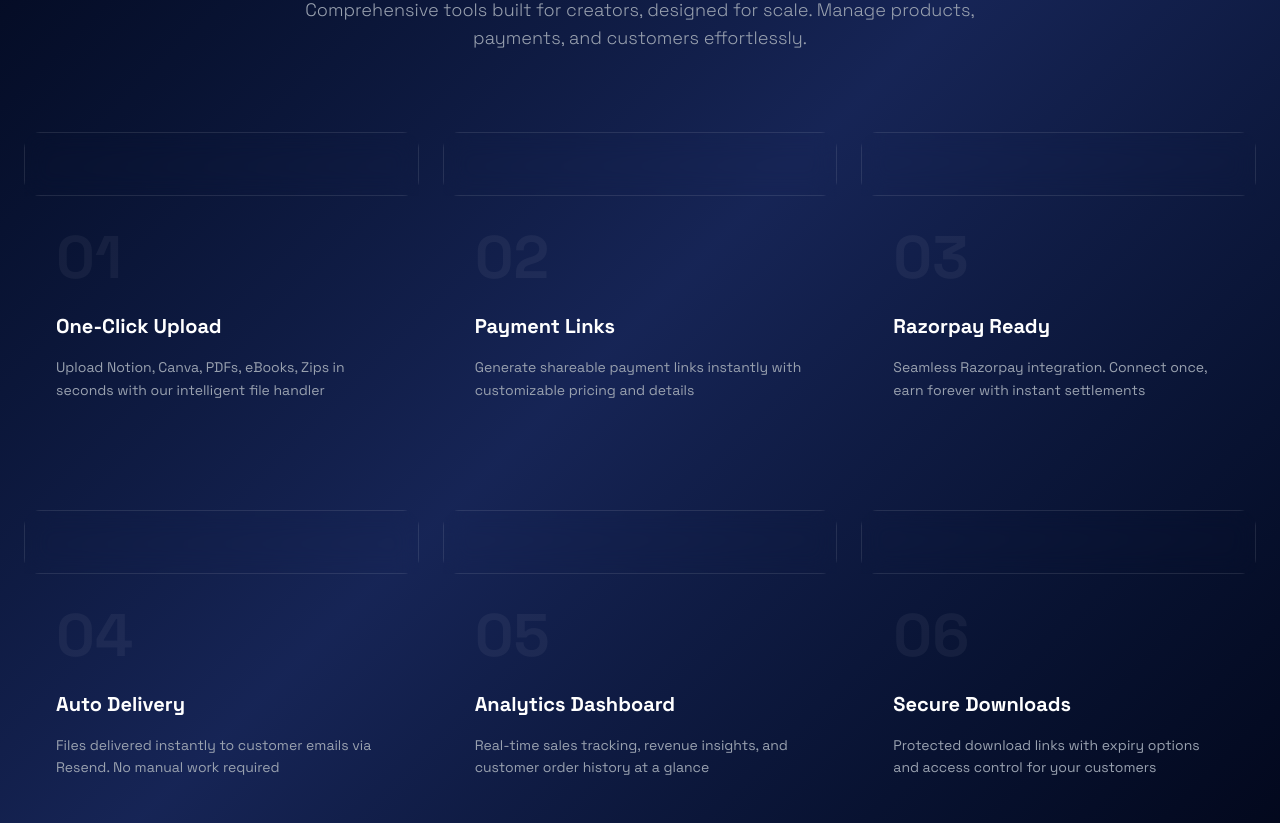
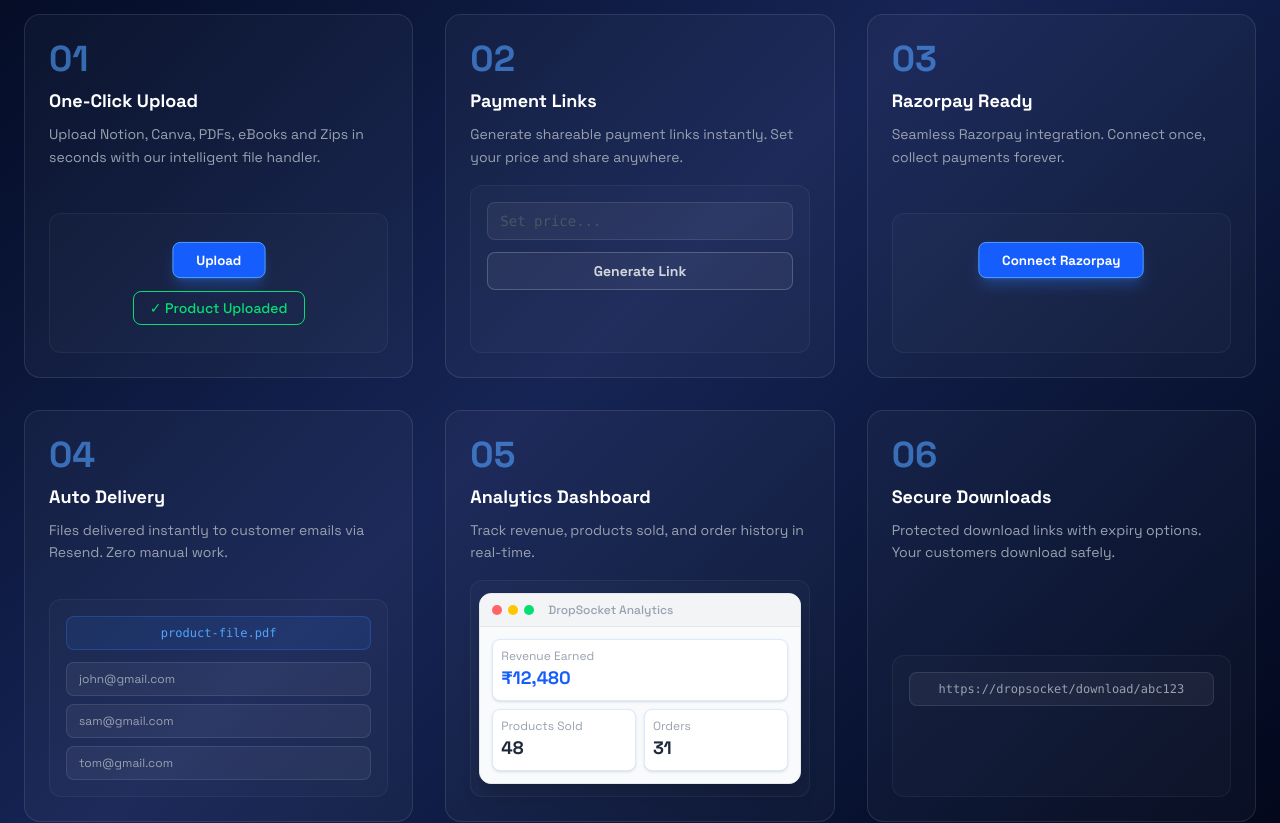
Before and after one commit to nishalcode0/dropsocket, a React (Vite) app in the folder frontend/: page / in a window 1280 px wide. Shown: the part 1120-1943 px from the top of the page. Built offline with nearby package versions, Linux system fonts and the light colour scheme.

Commit message:
Finished full Hero Section design(Landing Page)

```diff
--- a/frontend/src/components/landing/Features.jsx
+++ b/frontend/src/components/landing/Features.jsx
@@ -1,114 +1,409 @@
-import React from 'react';
+import React, { useEffect, useState, useRef } from 'react';
+
+function UploadAnimation() {
+  const [clicked, setClicked] = useState(false);
+  const [done, setDone] = useState(false);
+
+  useEffect(() => {
+    const run = () => {
+      setClicked(false);
+      setDone(false);
+      setTimeout(() => setClicked(true), 800);
+      setTimeout(() => setDone(true), 1400);
+      setTimeout(() => {
+        setClicked(false);
+        setDone(false);
+      }, 3500);
+    };
+    run();
+    const interval = setInterval(run, 4000);
+    return () => clearInterval(interval);
+  }, []);
+
+  return (
+    <div className="flex flex-col items-center gap-3 py-4">
+      <button
+        className={`px-6 py-2 rounded-lg text-sm font-semibold transition-all duration-300 border
+          ${clicked
+            ? 'bg-blue-600 border-blue-400 scale-95 text-white shadow-lg shadow-blue-500/30'
+            : 'bg-white/5 border-white/20 text-gray-300'
+          }`}
+      >
+        Upload
+      </button>
+      <span
+        className={`text-sm font-medium border rounded-lg px-4 py-1.5 transition-all duration-500
+          ${done
+            ? 'opacity-100 border-green-400 text-green-400 translate-y-0'
+            : 'opacity-0 border-transparent text-green-400 translate-y-2'
+          }`}
+      >
+        ✓ Product Uploaded
+      </span>
+    </div>
+  );
+}
+
+function PaymentLinkAnimation() {
+  const [clicked, setClicked] = useState(false);
+  const [link, setLink] = useState('');
+  const [price, setPrice] = useState('');
+  const fullLink = 'dropsocket/you/product/01';
+  const fullPrice = '₹299';
+
+  useEffect(() => {
+    const run = () => {
+      setClicked(false);
+      setLink('');
+      setPrice('');
+      setTimeout(() => {
+        let i = 0;
+        const pi = setInterval(() => {
+          setPrice(fullPrice.slice(0, i + 1));
+          i++;
+          if (i >= fullPrice.length) clearInterval(pi);
+        }, 80);
+      }, 600);
+      setTimeout(() => setClicked(true), 1400);
+      setTimeout(() => {
+        let i = 0;
+        const li = setInterval(() => {
+          setLink(fullLink.slice(0, i + 1));
+          i++;
+          if (i >= fullLink.length) clearInterval(li);
+        }, 40);
+      }, 1800);
+      setTimeout(() => {
+        setClicked(false);
+        setLink('');
+        setPrice('');
+      }, 5000);
+    };
+    run();
+    const interval = setInterval(run, 5500);
+    return () => clearInterval(interval);
+  }, []);
+
+  return (
+    <div className="flex flex-col gap-3 py-4 w-full px-2">
+      <div className="bg-white/5 border border-white/10 rounded-lg px-3 py-2 text-sm text-blue-300 font-mono min-h-[36px]">
+        {price || <span className="text-gray-600">Set price...</span>}
+      </div>
+      <button
+        className={`px-5 py-2 rounded-lg text-sm font-semibold transition-all duration-300 border w-full
+          ${clicked
+            ? 'bg-blue-600 border-blue-400 scale-95 text-white shadow-lg shadow-blue-500/30'
+            : 'bg-white/5 border-white/20 text-gray-300'
+          }`}
+      >
+        Generate Link
+      </button>
+      <div
+        className={`text-xs font-mono text-blue-400 border border-blue-500/30 rounded-lg px-3 py-2 bg-blue-500/10 transition-all duration-700
+          ${link ? 'opacity-100 translate-y-0' : 'opacity-0 translate-y-2'}`}
+      >
+        https://{link}
+      </div>
+    </div>
+  );
+}
+
+function RazorpayAnimation() {
+  const [clicked, setClicked] = useState(false);
+  const [connected, setConnected] = useState(false);
+
+  useEffect(() => {
+    const run = () => {
+      setClicked(false);
+      setConnected(false);
+      setTimeout(() => setClicked(true), 800);
+      setTimeout(() => setConnected(true), 1500);
+      setTimeout(() => {
+        setClicked(false);
+        setConnected(false);
+      }, 4000);
+    };
+    run();
+    const interval = setInterval(run, 4500);
+    return () => clearInterval(interval);
+  }, []);
+
+  return (
+    <div className="flex flex-col items-center gap-3 py-4">
+      <button
+        className={`px-6 py-2 rounded-lg text-sm font-semibold transition-all duration-300 border
+          ${clicked
+            ? 'bg-blue-600 border-blue-400 scale-95 text-white shadow-lg shadow-blue-500/30'
+            : 'bg-white/5 border-white/20 text-gray-300'
+          }`}
+      >
+        Connect Razorpay
+      </button>
+      <span
+        className={`text-sm font-medium border rounded-lg px-4 py-1.5 transition-all duration-500
+          ${connected
+            ? 'opacity-100 border-green-400 text-green-400 translate-y-0'
+            : 'opacity-0 border-transparent translate-y-2'
+          }`}
+      >
+        ✓ Razorpay Connected
+      </span>
+    </div>
+  );
+}
+
+function DeliveryAnimation() {
+  const [step, setStep] = useState(0);
+  const emails = ['john@gmail.com', 'sam@gmail.com', 'tom@gmail.com'];
+
+  useEffect(() => {
+    const run = () => {
+      setStep(0);
+      setTimeout(() => setStep(1), 800);
+      setTimeout(() => setStep(2), 1600);
+      setTimeout(() => setStep(3), 2400);
+      setTimeout(() => setStep(0), 5000);
+    };
+    run();
+    const interval = setInterval(run, 5500);
+    return () => clearInterval(interval);
+  }, []);
+
+  return (
+    <div className="flex flex-col gap-2 py-4 w-full px-2">
+      <div className="text-xs font-mono text-blue-400 border border-blue-500/30 rounded-lg px-3 py-2 bg-blue-500/10 mb-1 text-center">
+        product-file.pdf
+      </div>
+      {emails.map((email, i) => (
+        <div
+          key={email}
+          className={`flex items-center justify-between text-xs px-3 py-2 rounded-lg border transition-all duration-500
+            ${step > i
+              ? 'border-green-400 text-green-400 bg-green-400/10'
+              : 'border-white/10 text-gray-400 bg-white/5'
+            }`}
+        >
+          <span>{email}</span>
+          <span
+           className={`transition-all duration-500 ${
+           step > i ? 'opacity-100' : 'opacity-0'
+           }`}
+          >
+            ✓ Sent
+          </span>
+        </div>
+      ))}
+    </div>
+  );
+}
+
+function AnalyticsAnimation() {
+  return (
+    <div className="py-3 w-full">
+      <div className="bg-white rounded-xl overflow-hidden shadow-xl border border-gray-200">
+        {/* Mac title bar */}
+        <div className="flex items-center gap-1.5 px-3 py-2 bg-gray-100 border-b border-gray-200">
+          <div className="w-2.5 h-2.5 rounded-full bg-red-400" />
+          <div className="w-2.5 h-2.5 rounded-full bg-yellow-400" />
+          <div className="w-2.5 h-2.5 rounded-full bg-green-400" />
+          <span className="text-xs text-gray-400 ml-2 font-medium">DropSocket Analytics</span>
+        </div>
+        {/* Content */}
+        <div className="p-3 grid grid-cols-2 gap-2 bg-gray-50">
+          <div className="bg-white rounded-lg p-2 border border-blue-100 shadow-sm col-span-2">
+            <p className="text-xs text-gray-400">Revenue Earned</p>
+            <p className="text-lg font-bold text-blue-600">₹12,480</p>
+          </div>
+          <div className="bg-white rounded-lg p-2 border border-blue-100 shadow-sm">
+            <p className="text-xs text-gray-400">Products Sold</p>
+            <p className="text-lg font-bold text-gray-800">48</p>
+          </div>
+          <div className="bg-white rounded-lg p-2 border border-blue-100 shadow-sm">
+            <p className="text-xs text-gray-400">Orders</p>
+            <p className="text-lg font-bold text-gray-800">31</p>
+          </div>
+        </div>
+      </div>
+    </div>
+  );
+}
+
+function SecureDownloadAnimation() {
+  const [clicked, setClicked] = useState(false);
+  const [downloading, setDownloading] = useState(false);
+  const [done, setDone] = useState(false);
+
+  useEffect(() => {
+    const run = () => {
+      setClicked(false);
+      setDownloading(false);
+      setDone(false);
+      setTimeout(() => setClicked(true), 800);
+      setTimeout(() => setDownloading(true), 1400);
+      setTimeout(() => setDone(true), 2400);
+      setTimeout(() => {
+        setClicked(false);
+        setDownloading(false);
+        setDone(false);
+      }, 5000);
+    };
+    run();
+    const interval = setInterval(run, 5500);
+    return () => clearInterval(interval);
+  }, []);
+
+  return (
+    <div className="flex flex-col items-center gap-3 py-4 w-full px-2">
+      <div
+        className={`text-xs font-mono px-3 py-2 rounded-lg border w-full text-center transition-all duration-300 cursor-pointer
+          ${clicked
+            ? 'border-blue-400 text-blue-300 bg-blue-500/10 scale-95'
+            : 'border-white/10 text-gray-400 bg-white/5'
+          }`}
+      >
+        https://dropsocket/download/abc123
+      </div>
+      <div
+      className={`text-xs text-gray-400 transition-all duration-500 ${
+     downloading ? 'opacity-100' : 'opacity-0'
+      }`}
+      >
+        Downloading securely...
+      </div>
+      <span
+        className={`text-sm font-medium border rounded-lg px-4 py-1.5 transition-all duration-500
+          ${done
+            ? 'opacity-100 border-green-400 text-green-400 translate-y-0'
+            : 'opacity-0 border-transparent translate-y-2'
+          }`}
+      >
+        ✓ Download Complete
+      </span>
+    </div>
+  );
+}
+
+// ─── Main Features Component ──────────────────────────────────────
 
 export default function Features() {
+  const [visibleCards, setVisibleCards] = useState([]);
+  const cardRefs = useRef([]);
+
+  useEffect(() => {
+    const observers = cardRefs.current.map((ref, index) => {
+      const observer = new IntersectionObserver(
+        ([entry]) => {
+          if (entry.isIntersecting) {
+            setTimeout(() => {
+              setVisibleCards((prev) => [...new Set([...prev, index])]);
+            }, index * 100);
+          }
+        },
+        { threshold: 0.1 }
+      );
+      if (ref) observer.observe(ref);
+      return observer;
+    });
+    return () => observers.forEach((o) => o.disconnect());
+  }, []);
+
   const features = [
     {
-      id: 1,
+      number: '01',
       title: 'One-Click Upload',
-      description: 'Upload Notion, Canva, PDFs, eBooks, Zips in seconds with our intelligent file handler',
-      gradient: 'from-blue-500/20 to-cyan-500/10',
+      description: 'Upload Notion, Canva, PDFs, eBooks and Zips in seconds with our intelligent file handler.',
+      animation: <UploadAnimation />,
     },
     {
-      id: 2,
+      number: '02',
       title: 'Payment Links',
-      description: 'Generate shareable payment links instantly with customizable pricing and details',
-      gradient: 'from-purple-500/20 to-blue-500/10',
+      description: 'Generate shareable payment links instantly. Set your price and share anywhere.',
+      animation: <PaymentLinkAnimation />,
     },
     {
-      id: 3,
+      number: '03',
       title: 'Razorpay Ready',
-      description: 'Seamless Razorpay integration. Connect once, earn forever with instant settlements',
-      gradient: 'from-blue-500/20 to-indigo-500/10',
+      description: 'Seamless Razorpay integration. Connect once, collect payments forever.',
+      animation: <RazorpayAnimation />,
     },
     {
-      id: 4,
+      number: '04',
       title: 'Auto Delivery',
-      description: 'Files delivered instantly to customer emails via Resend. No manual work required',
-      gradient: 'from-cyan-500/20 to-blue-500/10',
+      description: 'Files delivered instantly to customer emails via Resend. Zero manual work.',
+      animation: <DeliveryAnimation />,
     },
     {
-      id: 5,
+      number: '05',
       title: 'Analytics Dashboard',
-      description: 'Real-time sales tracking, revenue insights, and customer order history at a glance',
-      gradient: 'from-purple-500/20 to-pink-500/10',
+      description: 'Track revenue, products sold, and order history in real-time.',
+      animation: <AnalyticsAnimation />,
     },
     {
-      id: 6,
+      number: '06',
       title: 'Secure Downloads',
-      description: 'Protected download links with expiry options and access control for your customers',
-      gradient: 'from-indigo-500/20 to-blue-500/10',
+      description: 'Protected download links with expiry options. Your customers download safely.',
+      animation: <SecureDownloadAnimation />,
     },
   ];
 
   return (
-    <section className="min-h-screen bg-gradient-to-br from-slate-950 via-blue-950 to-slate-950 px-6 py-24">
+    <section
+      id="features"
+      className="bg-gradient-to-br from-slate-950 via-blue-950 to-slate-950 px-6 py-24"
+    >
       <div className="max-w-7xl mx-auto">
-        {/* Section Header */}
+        {/* Header */}
         <div className="text-center mb-20 space-y-4">
-          <div className="inline-flex items-center gap-2 bg-blue-500/20 border border-blue-400/30 rounded-full px-4 py-2 w-fit mx-auto">
-            <span className="w-2 h-2 bg-blue-400 rounded-full"></span>
+          <div className="inline-flex items-center gap-2 bg-blue-500/10 border border-blue-400/20 rounded-full px-4 py-2 w-fit mx-auto">
+            <span className="w-2 h-2 bg-blue-400 rounded-full" />
             <span className="text-sm text-blue-300 font-medium">FEATURES</span>
           </div>
-          <h2 className="text-5xl lg:text-6xl font-bold text-white leading-tight">
+          <h2 className="text-4xl lg:text-5xl font-bold text-white leading-tight max-w-5xl mx-auto">
             Everything You Need to{' '}
             <span className="bg-gradient-to-r from-blue-400 via-blue-500 to-blue-600 bg-clip-text text-transparent">
               Scale Your Business
             </span>
           </h2>
           <p className="text-lg text-gray-400 max-w-2xl mx-auto font-light">
-            Comprehensive tools built for creators, designed for scale. Manage products, payments, and customers effortlessly.
+            Built for creators. Designed for scale.
           </p>
         </div>
 
-        {/* Features Grid */}
-        <div className="grid grid-cols-1 md:grid-cols-2 lg:grid-cols-3 gap-6">
+        {/* Cards Grid */}
+        <div className="grid grid-cols-1 md:grid-cols-2 lg:grid-cols-3 gap-8">
           {features.map((feature, index) => (
             <div
-              key={feature.id}
-              className="group relative overflow-hidden rounded-2xl transition-all duration-500"
+              key={index}
+              ref={(el) => (cardRefs.current[index] = el)}
+            className={`relative flex flex-col rounded-2xl
+            border border-white/10
+            bg-white/[0.03]
+            p-6 transition-all duration-700 hover:border-blue-400/20 hover:bg-white/[0.05]
+            ${
+            visibleCards.includes(index)
+            ? 'opacity-100 translate-y-0'
+          : 'opacity-0 translate-y-10'
+          }`}
             >
-              {/* Background with gradient */}
-              <div
-                key={feature.id}
-                className="group relative overflow-hidden rounded-2xl transition-all duration-500"
-                syle = {{
-                  Background:`linear-gradient(to bottom right, rgba(59,130,246,0.1), rgba(34,197,94,0.05))`,
-                }}
-                >
-                {/* Background*/}
-                <div className="absolute inset-0 backdrop-blur-md border border-white/10 group-hover:border-blue-400/40 transition-all duration-500" />
-
-                {/* Content */}
-                <div className="relative p-8 h-full flex flex-col z-10">
-
-                </div>
-              </div>
-              {/* Content */}
-              <div className="relative p-8 h-full flex flex-col z-10">
-                {/* Number indicator */}
-                <div className="text-6xl font-bold text-white/5 mb-6 group-hover:text-blue-400/10 transition-colors duration-500">
-                  {String(index + 1).padStart(2, '0')}
-                </div>
+              {/* Number */}
+              <span className="text-4xl font-bold text-blue-400/60 mb-2">
+                {feature.number}
+              </span>
 
               {/* Title */}
-                <h3 className="text-xl font-semibold text-white mb-4 group-hover:text-blue-300 transition-colors duration-500">
+              <h3 className="text-lg font-semibold text-white mb-2">
                 {feature.title}
               </h3>
 
               {/* Description */}
-                <p className="text-gray-400 text-sm leading-relaxed flex-grow group-hover:text-gray-300 transition-colors duration-500">
+              <p className="text-sm text-gray-400 leading-relaxed mb-4">
                 {feature.description}
               </p>
 
-                {/* Hover arrow */}
-                <div className="mt-6 flex items-center gap-2 text-blue-400 opacity-0 group-hover:opacity-100 transform translate-x-0 group-hover:translate-x-1 transition-all duration-500">
-                  <span className="text-sm font-medium">Learn more</span>
-                  <span className="text-lg">→</span>
+              {/* Animation Area */}
+              <div className="mt-auto border border-white/5 rounded-xl bg-white/[0.02] px-2 min-h-[140px] flex items-center justify-center">
+                {feature.animation}
               </div>
-              </div>
-
-              {/* Glow effect on hover */}
-              <div className="absolute inset-0 bg-gradient-to-r from-blue-400/0 via-blue-400/0 to-purple-400/0 group-hover:from-blue-400/5 group-hover:via-blue-400/5 group-hover:to-purple-400/5 opacity-0 group-hover:opacity-100 transition-opacity duration-500 pointer-events-none" />
             </div>
           ))}
         </div>
```
Lines whose indentation alone changed are shown as unchanged.
